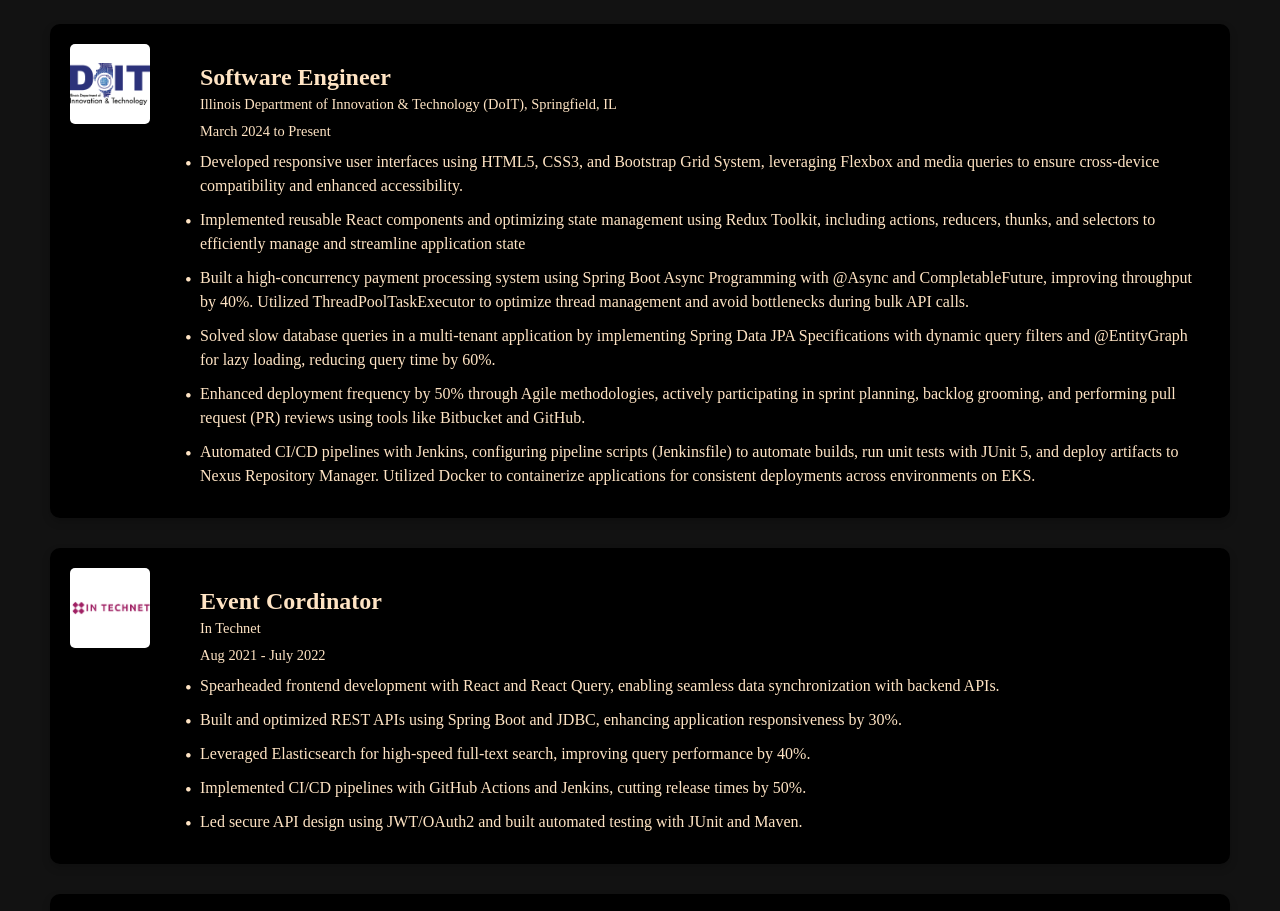
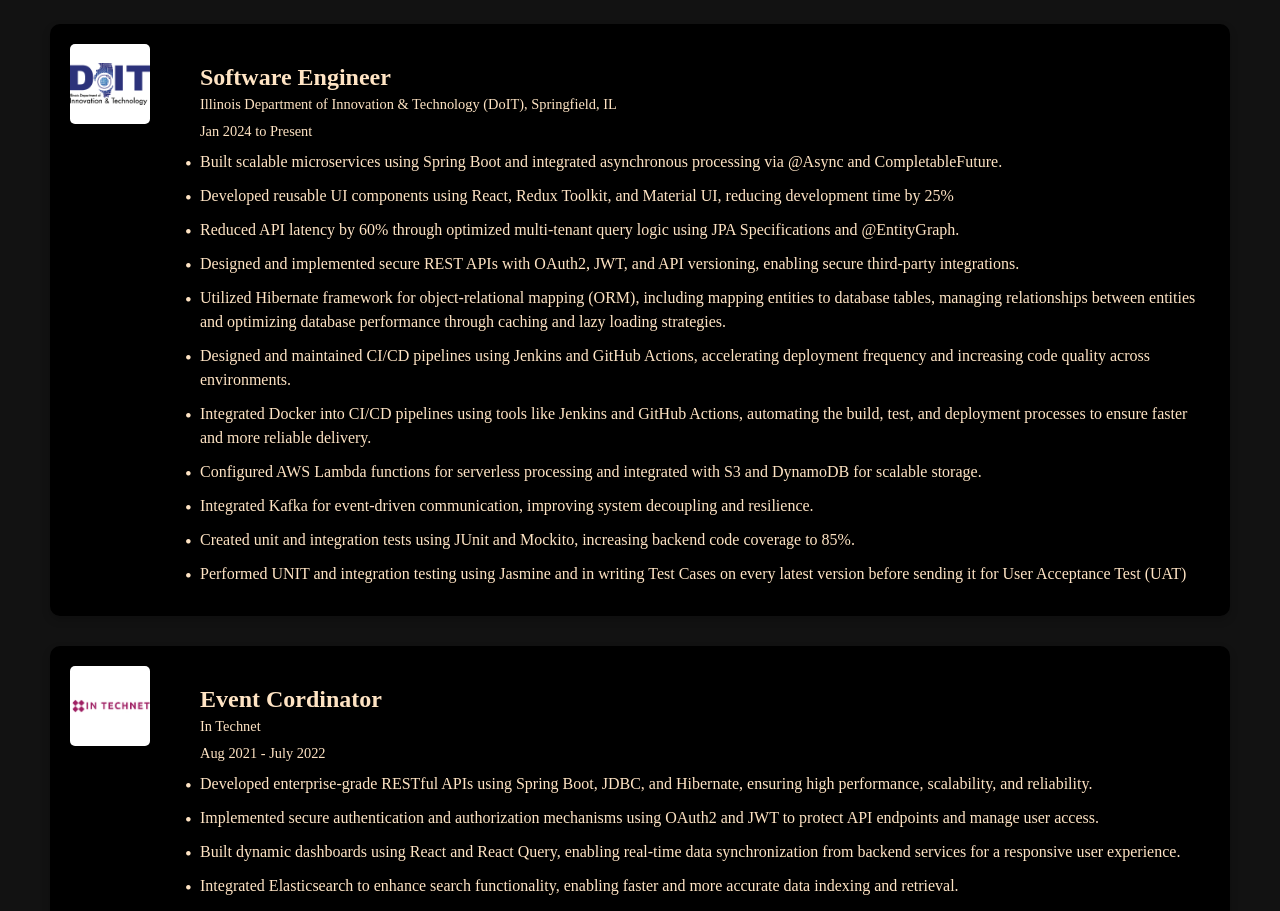
Before and after one commit to bharat-0099/website, a React (Vite) app: page / in a window 1280 px wide. Shown: the part 1860-2771 px from the top of the page. Built offline with nearby package versions, Linux system fonts and the light colour scheme.

Commit message:
Uploaded updated resume and portfolio files

```diff
--- a/src/Component/Contact/Contact.jsx
+++ b/src/Component/Contact/Contact.jsx
@@ -58,7 +58,7 @@ const Contact = () => {
                 <div className="contact-left">
                     <h1>Let's Talk</h1>
                     <p>Please feel free to send a message about anything that you want me to work on.</p>
-                    <label><img src={m} alt="gmail logo"/> chundrubharat6699@gmail.com</label>
+                    <label><img src={m} alt="gmail logo"/> chundrubharat1999@gmail.com</label>
                 </div>
                 <form className="contact-right" onSubmit={onSubmit}>
                     <label>Your Name</label>
--- a/src/Component/Edu/Edu.jsx
+++ b/src/Component/Edu/Edu.jsx
@@ -22,7 +22,7 @@ const Edu = () => {
 
                     </div>
                 </div>
-                <div className="edu-box">
+                {/*<div className="edu-box">
                     <img src={srm} alt="SRM University" className="university-logo" />
                     <div className="edu-info">
                         <h1>Bachelor's</h1>
@@ -31,7 +31,7 @@ const Edu = () => {
                         <p>Aug 2018 to May 2022</p>
                         <p>GPA: 3.6</p>
                     </div>
-                </div>
+                </div> */}
 
             </div>
         </div>
--- a/src/Component/Experince/Experince.jsx
+++ b/src/Component/Experince/Experince.jsx
@@ -1,7 +1,5 @@
 import React, { useEffect } from 'react';
 import './Experince.css';
-import kube from '../../assets/kube.png';
-import uis from '../../assets/uis.svg';
 import doit from '../../assets/doit.png';
 import apssdc from '../../assets/apssdc.jpg';
 import bsnl from '../../assets/Bsnl.png';
@@ -42,16 +40,27 @@ const Experince = () => {
           <div className="exp-info">
             <h2>Software Engineer</h2>
             <p>Illinois Department of Innovation & Technology (DoIT), Springfield, IL</p>
-            <p>March 2024 to Present</p>
+            <p>Jan 2024 to Present</p>
             <ul>
-              <li>Developed responsive user interfaces using HTML5, CSS3, and Bootstrap Grid System, leveraging Flexbox and media queries to ensure cross-device compatibility and enhanced accessibility.</li>
-              <li>Implemented reusable React components and optimizing state management using Redux Toolkit, including actions, reducers, thunks, and selectors to efficiently manage and streamline application state
+              <li>Built scalable microservices using Spring Boot and integrated asynchronous processing via @Async and CompletableFuture.</li>
+              <li>Developed reusable UI components using React, Redux Toolkit, and Material UI, reducing development time by 25%</li>
+              <li>Reduced API latency by 60% through optimized multi-tenant query logic using JPA Specifications and @EntityGraph.
               </li>
-              <li>Built a high-concurrency payment processing system using Spring Boot Async Programming with @Async and CompletableFuture, improving throughput by 40%. Utilized ThreadPoolTaskExecutor to optimize thread management and avoid bottlenecks during bulk API calls.</li>
-              <li>Solved slow database queries in a multi-tenant application by implementing Spring Data JPA Specifications with dynamic query filters and @EntityGraph for lazy loading, reducing query time by 60%.</li>
-              <li>Enhanced deployment frequency by 50% through Agile methodologies, actively participating in sprint planning, backlog grooming, and performing pull request (PR) reviews using tools like Bitbucket and GitHub.
+              <li>Designed and implemented secure REST APIs with OAuth2, JWT, and API versioning, enabling secure third-party integrations.
               </li>
-              <li>Automated CI/CD pipelines with Jenkins, configuring pipeline scripts (Jenkinsfile) to automate builds, run unit tests with JUnit 5, and deploy artifacts to Nexus Repository Manager. Utilized Docker to containerize applications for consistent deployments across environments on EKS.</li>
+              <li>Utilized Hibernate framework for object-relational mapping (ORM), including mapping entities to database tables, managing relationships between entities and optimizing database performance through caching and lazy loading strategies.
+              </li>
+              <li>Designed and maintained CI/CD pipelines using Jenkins and GitHub Actions, accelerating deployment frequency and increasing code quality across environments.
+              </li>
+              <li>Integrated Docker into CI/CD pipelines using tools like Jenkins and GitHub Actions, automating the build, test, and deployment processes to ensure faster and more reliable  delivery.
+              </li>
+              <li>Configured AWS Lambda functions for serverless processing and integrated with S3 and DynamoDB for scalable storage.</li>
+              <li>Integrated Kafka for event-driven communication, improving system decoupling and resilience.
+              </li>
+              <li>Created unit and integration tests using JUnit and Mockito, increasing backend code coverage to 85%.
+              </li>
+              <li>Performed UNIT and integration testing using Jasmine and in writing Test Cases on every latest version before sending it for User Acceptance Test (UAT)
+              </li>
             </ul>
           </div>
         </div>
@@ -62,44 +71,66 @@ const Experince = () => {
             <p>In Technet</p>
             <p>Aug 2021 - July 2022</p>
             <ul>
-              <li>Spearheaded frontend development with React and React Query, enabling seamless data synchronization with backend APIs.</li>
-              <li>Built and optimized REST APIs using Spring Boot and JDBC, enhancing application responsiveness by 30%.</li>
-              <li>Leveraged Elasticsearch for high-speed full-text search, improving query performance by 40%.</li>
-              <li>Implemented CI/CD pipelines with GitHub Actions and Jenkins, cutting release times by 50%.</li>
-              <li>Led secure API design using JWT/OAuth2 and built automated testing with JUnit and Maven.</li>
+              <li>Developed enterprise-grade RESTful APIs using Spring Boot, JDBC, and Hibernate, ensuring high performance, scalability, and reliability.
+              </li>
+              <li>Implemented secure authentication and authorization mechanisms using OAuth2 and JWT to protect API endpoints and manage user access.</li>
+              <li>Built dynamic dashboards using React and React Query, enabling real-time data synchronization from backend services for a responsive user experience.
+              </li>
+              <li>Integrated Elasticsearch to enhance search functionality, enabling faster and more accurate data indexing and retrieval.
+              </li>
+              <li>Accelerated deployment cycles by 50% through the creation of automated CI/CD pipelines using Jenkins and GitHub Actions.</li>
+              <li>Containerized microservices with Docker and supported deployment across Linux environments, ensuring portability and consistent runtime behavior.
+              </li>
+              <li>Deployed and managed application builds on AWS EC2 instances, with continuous monitoring for uptime, performance, and reliability.
+              </li>
+              <li>Conducted thorough testing using Postman and JMeter, including test case development and load testing to validate system performance under stress.
+              </li>
+
             </ul>
           </div>
         </div>
         <div className="exp-box">
-        <img src={bsnl} alt="UIS Logo" className="university-logo" />
+          <img src={bsnl} alt="UIS Logo" className="university-logo" />
           <div className="exp-info">
-            <h2>Software Engineer Intern</h2>
+            <h2>Software Engineer </h2>
             <p>BSNL </p>
             <p>March 2021 - June 2021</p>
             <ul>
-              <li>Designed and maintained dynamic web applications using React, JavaScript, HTML5, and SCSS, leveraging React Query for real-time updates and optimizing backend logic with Spring Boot, REST APIs, and JDBC, achieving a 30% performance boost in request handling
+              <li>Developed dynamic, user-friendly dashboards using React.js, improving real-time monitoring of telecom systems.
               </li>
-              <li>Built with modular features such as JWT-based authentication, OAuth2 login integration, and role-based access control (RBAC) using RESTful APIs. Enhanced search functionalities with Elasticsearch and filter-based indexing, reducing search latency by 40%.
+              <li>Used Axios and React Hooks to integrate APIs with frontend components, ensuring seamless user interaction.</li>
+              <li>Implemented responsive design using CSS3 and Material UI to support cross-device compatibility.
               </li>
-              <li>Developed an automated testing framework using JUnit for backend unit testing and integrated Maven build profiles for environment-specific configurations, ensuring efficient builds and consistent test coverage.
+              <li>Refactored backend tools using Java multithreading to improve concurrent telecom request processing.</li>
+              <li>Used Collections Framework (HashMap, ArrayList, HashSet) to manage and manipulate in-memory data efficiently.</li>
+              <li>Handled exceptions and ensured robust error logging using custom exception handling, try-catch-finally blocks, and Java Logging APIs.
               </li>
-              <li>Developed an automated testing framework using JUnit for backend unit testing and integrated Maven build profiles for environment-specific configurations, ensuring efficient builds and consistent test coverage.</li>
+              <li>Built RESTful services for internal tool integration and managed secure backend communication.
+              </li>
+              <li>Conducted code reviews and maintained CI workflows using GitHub Actions, reducing deployment time and errors.</li>
             </ul>
           </div>
         </div>
 
         <div className="exp-box">
-        <img src={apssdc} alt="UIS Logo" className="university-logo" />
+          <img src={apssdc} alt="UIS Logo" className="university-logo" />
           <div className="exp-info">
-            <h2>Wb Developer Intern </h2>
+            <h2>Software Enginner </h2>
             <p>BSNL India</p>
             <p>Sep 2020 - Dec 2020</p>
             <ul>
-              <li>Designed and maintained Dashboards using HTML5, CSS3, and JavaScript, improving UI/UX performance, Optimized backend development using Node.js and Express, and Implemented SQL queries for database management and optimization.
- </li>
-              <li>Collaborated with designers and backend developers to integrate
-              RESTful APIs and enhance functionality</li>
-              <li>Utilized Git and GitHub for version control and collaborated using Agile methodologies</li>
+              <li>Designed and developed responsive front-end UIs using React.js, integrating RESTful APIs for a student training and management platform.
+              </li>
+              <li>Created backend services using Node.js and Express.js, enabling CRUD operations for training modules and user profiles.</li>
+              <li>Wrote optimized SQL queries using JDBC to handle Create, Read, Update, and Delete (CRUD) operations in the database.
+              </li>
+              <li>Implemented business logic using Java 8+ features such as Lambda expressions, Stream API, and Functional Interfaces to write clean and efficient code.</li>
+              <li>Implemented Immutable Objects and Thread-safe Patterns (like synchronized, volatile, and ConcurrentHashMap) to manage shared state across multiple threads.
+              </li>
+              <li>Used Git SCM for version control and collaborated via pull requests and issue tracking on GitHub.
+              </li>
+              <li>Automated build and test workflows with GitHub Actions, increasing deployment consistency and improving development velocity
+              </li>
 
             </ul>
           </div>
--- a/src/Component/Hero/Hero.jsx
+++ b/src/Component/Hero/Hero.jsx
@@ -1,7 +1,7 @@
 import React from 'react';
 import './Hero.css';
 import profilepicture from '../../assets/profilepicture.png';
-import resumePDF from '../../assets/BharatResume.pdf';
+import resumePDF from '../../assets/BharatChundruResume.pdf';
 import hub from '../../assets/hub.png';
 import linkedin from '../../assets/linkedin.png';
 
@@ -12,7 +12,7 @@ const Hero = () => {
       <h1>👋 Hi, I'm Bharat Chundru</h1>
 
       <p className="hero-intro">
-      Software Engineer with over 2 years of hands-on experience designing and developing robust backend systems and full-stack web applications. My technical expertise lies in working with Java, Spring Boot, React, and Databases, and I specialize in building scalable, secure, and high-performance solutions that solve real-world business challenges.
+      Software Engineer with over 4 years of hands-on experience designing and developing robust backend systems and full-stack web applications. My technical expertise lies in working with Java, Spring Boot, React, Databases and AWS, and I specialize in building scalable, secure, and high-performance solutions that solve real-world business challenges.
       </p>
       <br></br>
       <p>I have experience creating and maintaining RESTful and GraphQL APIs, implementing asynchronous processing using Spring Boot’s @Async and CompletableFuture, and building clean, modular frontends with React and Redux Toolkit.</p>
```
Also changed, not shown: 15 other files (tests, documents, lock files or other folders).
